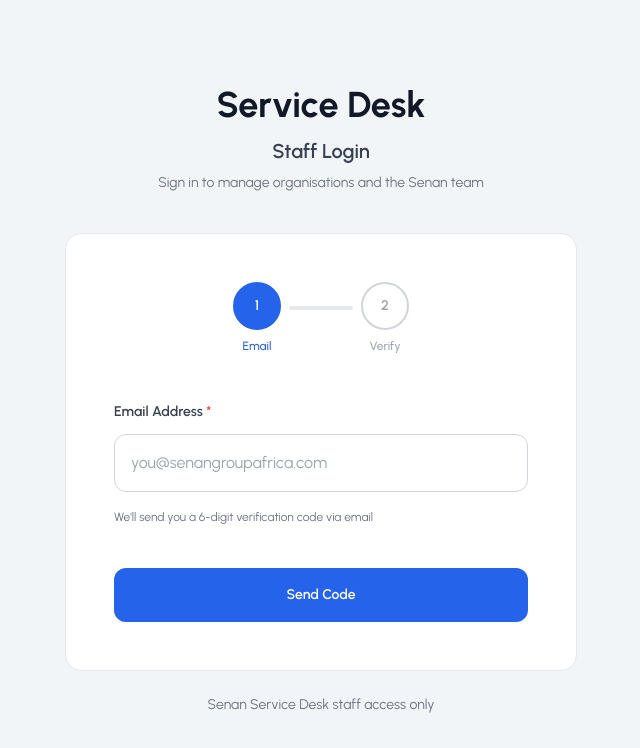
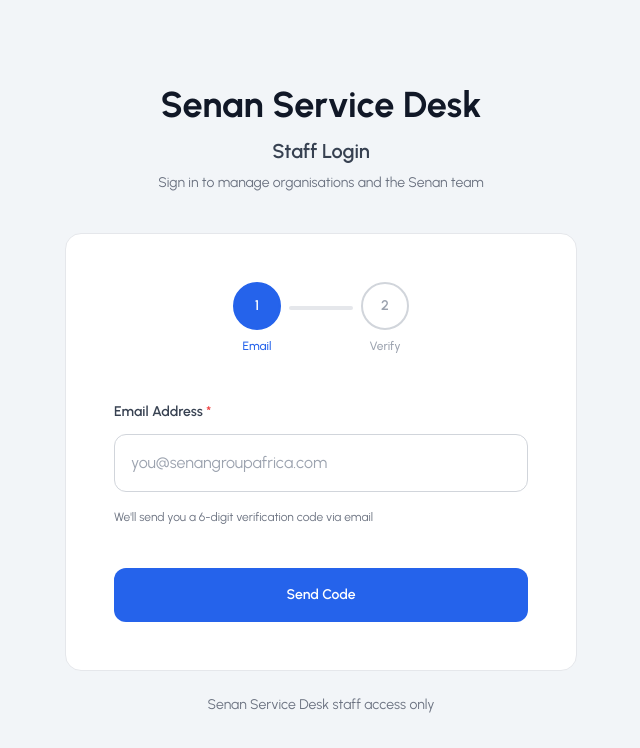
Before and after one commit to Senan-Group-Inc/snapdesk-staff-portal, a Next.js app: page /admin/login in a window 1280 px wide. Shown: the top 748 px of the page, without its empty margins (319-959 px from the left). Built offline with nearby package versions, Linux system fonts and the light colour scheme; no server answers.

Commit message:
Brand UI as Senan Service Desk and document staff reuse on org create.

```diff
--- a/app/admin/login/page.tsx
+++ b/app/admin/login/page.tsx
@@ -70,7 +70,7 @@
       <div className="max-w-lg w-full">
         {/* Logo/Header */}
         <div className="text-center mb-10">
-          <h1 className="text-4xl font-bold text-gray-900 mb-3">Service Desk</h1>
+          <h1 className="text-4xl font-bold text-gray-900 mb-3">Senan Service Desk</h1>
           <h2 className="text-xl font-semibold text-gray-700">
             Staff Login
           </h2>
--- a/app/admin/organisations/new/page.tsx
+++ b/app/admin/organisations/new/page.tsx
@@ -221,7 +221,10 @@
                 <div>
                   <h3 className="text-lg font-semibold text-gray-900 mb-2">Business Owner Account</h3>
                   <p className="text-sm text-gray-600 mb-6">
-                    Create the business owner account. The owner will automatically receive the "Super Admin" role when the organization is created.
+                    Set the business owner. If this email already belongs to a Senan
+                    team account, we reuse that Account and add an organisation
+                    membership (EmployeeProfile) so they can use both portals. New
+                    owners get the Super Admin role when the organisation is created.
                   </p>
                 </div>
 
@@ -237,7 +240,8 @@
                     placeholder="owner@example.com"
                   />
                   <p className="mt-1 text-xs text-gray-500">
-                    Required for portal-ready emails. Phone is optional.
+                    Required for portal-ready emails. Existing Senan staff emails are
+                    linked, not duplicated.
                   </p>
                 </div>
 
--- a/app/admin/staff/new/page.tsx
+++ b/app/admin/staff/new/page.tsx
@@ -118,7 +118,7 @@
             </Link>
             <h1 className="mt-3 text-3xl font-bold text-gray-900">Add Staff Member</h1>
             <p className="mt-2 text-sm text-gray-600">
-              Creates a SnapDesk staff account and optionally a matching GLPI login
+              Creates a Senan Service Desk staff account and optionally a matching GLPI login
               so tech can sign into the engine UI. You can also promote an existing
               organisation member by using their email.
             </p>
@@ -132,12 +132,12 @@
               </p>
               <dl className="space-y-3 text-sm">
                 <div>
-                  <dt className="text-gray-500">SnapDesk email</dt>
+                  <dt className="text-gray-500">Senan Service Desk email</dt>
                   <dd className="font-mono text-gray-900">{credentials.email}</dd>
                 </div>
                 {credentials.snapdeskPassword && (
                   <div>
-                    <dt className="text-gray-500">SnapDesk password</dt>
+                    <dt className="text-gray-500">Senan Service Desk password</dt>
                     <dd className="font-mono text-gray-900">{credentials.snapdeskPassword}</dd>
                   </div>
                 )}
@@ -269,7 +269,7 @@
                   className="w-full border border-gray-300 rounded-lg px-3 py-2 focus:ring-admin focus:border-admin font-mono"
                 />
                 <p className="mt-1 text-xs text-gray-500">
-                  Same password is used for SnapDesk and GLPI when provisioning.
+                  Same password is used for Senan Service Desk and GLPI when provisioning.
                 </p>
               </div>
 
--- a/app/admin/staff/roles/new/page.tsx
+++ b/app/admin/staff/roles/new/page.tsx
@@ -101,7 +101,7 @@
           </Link>
           <h1 className="mt-3 text-3xl font-bold text-gray-900">Create Staff Role</h1>
           <p className="mt-2 text-sm text-gray-600">
-            SnapDesk permissions for the Senan team, plus optional GLPI profile mapping
+            Senan Service Desk permissions for the Senan team, plus optional GLPI profile mapping
             used when provisioning engine logins.
           </p>
 
--- a/app/layout.tsx
+++ b/app/layout.tsx
@@ -10,7 +10,7 @@
 })
 
 export const metadata: Metadata = {
-  title: 'Service Desk — Staff admin',
+  title: 'Senan Service Desk - Staff admin',
   description: 'Senan Service Desk platform administration',
 }
 
--- a/components/AdminSidebar.tsx
+++ b/components/AdminSidebar.tsx
@@ -126,7 +126,7 @@
         {/* Logo/Brand */}
         <div className="flex items-center justify-between h-16 px-6 border-b border-gray-200">
           <h1 className="text-lg font-semibold text-gray-900">
-            Service Desk Admin
+            Senan Service Desk
           </h1>
         </div>
 
--- a/services/staff.service.ts
+++ b/services/staff.service.ts
@@ -303,7 +303,7 @@
   }
 
   /**
-   * Create SnapDesk staff and provision a matching GLPI login
+   * Create Senan Service Desk staff and provision a matching GLPI login
    * POST /api/v1/staff/staff/profiles/create_with_glpi
    */
   async createStaffWithGlpi(
```
